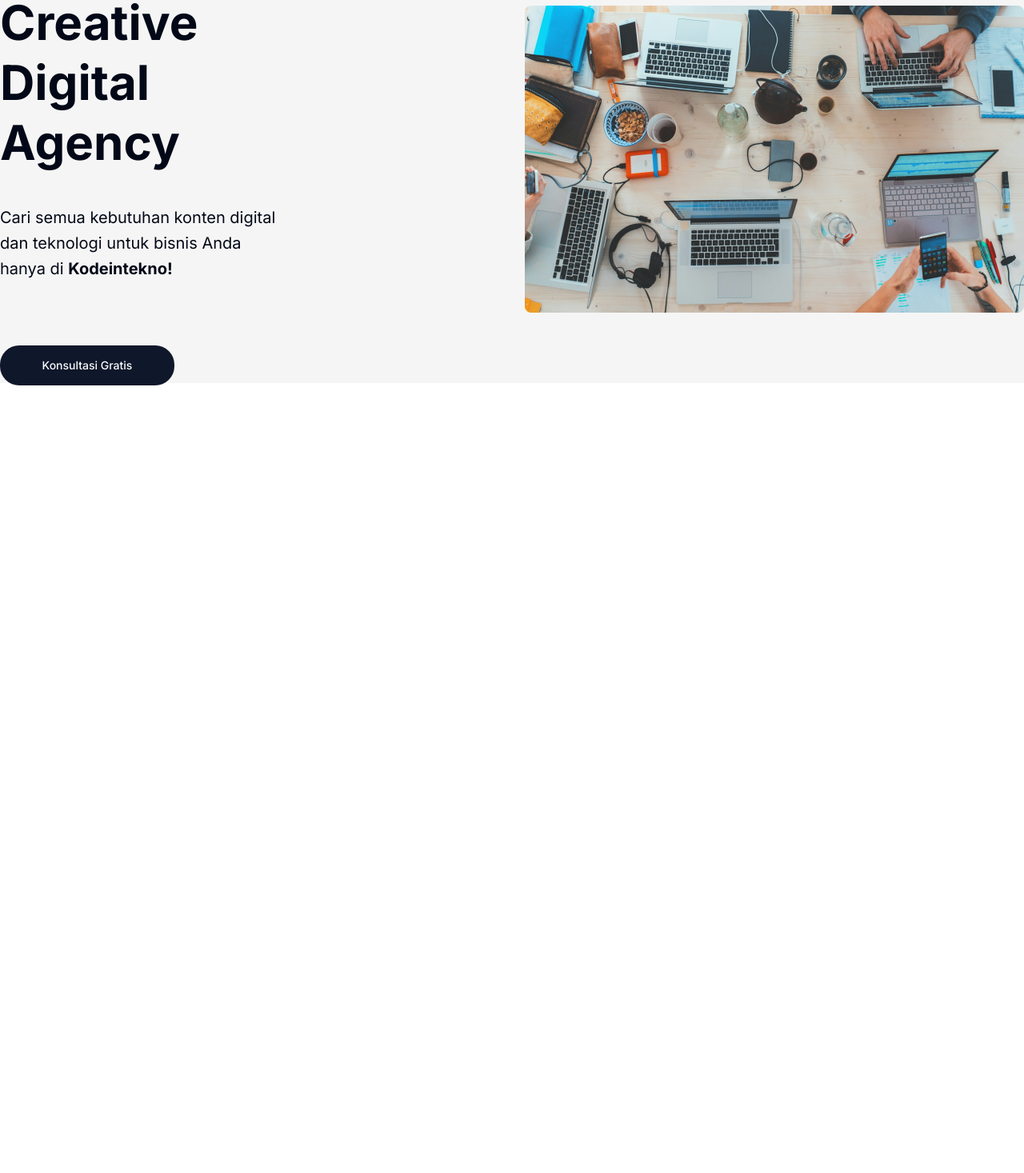
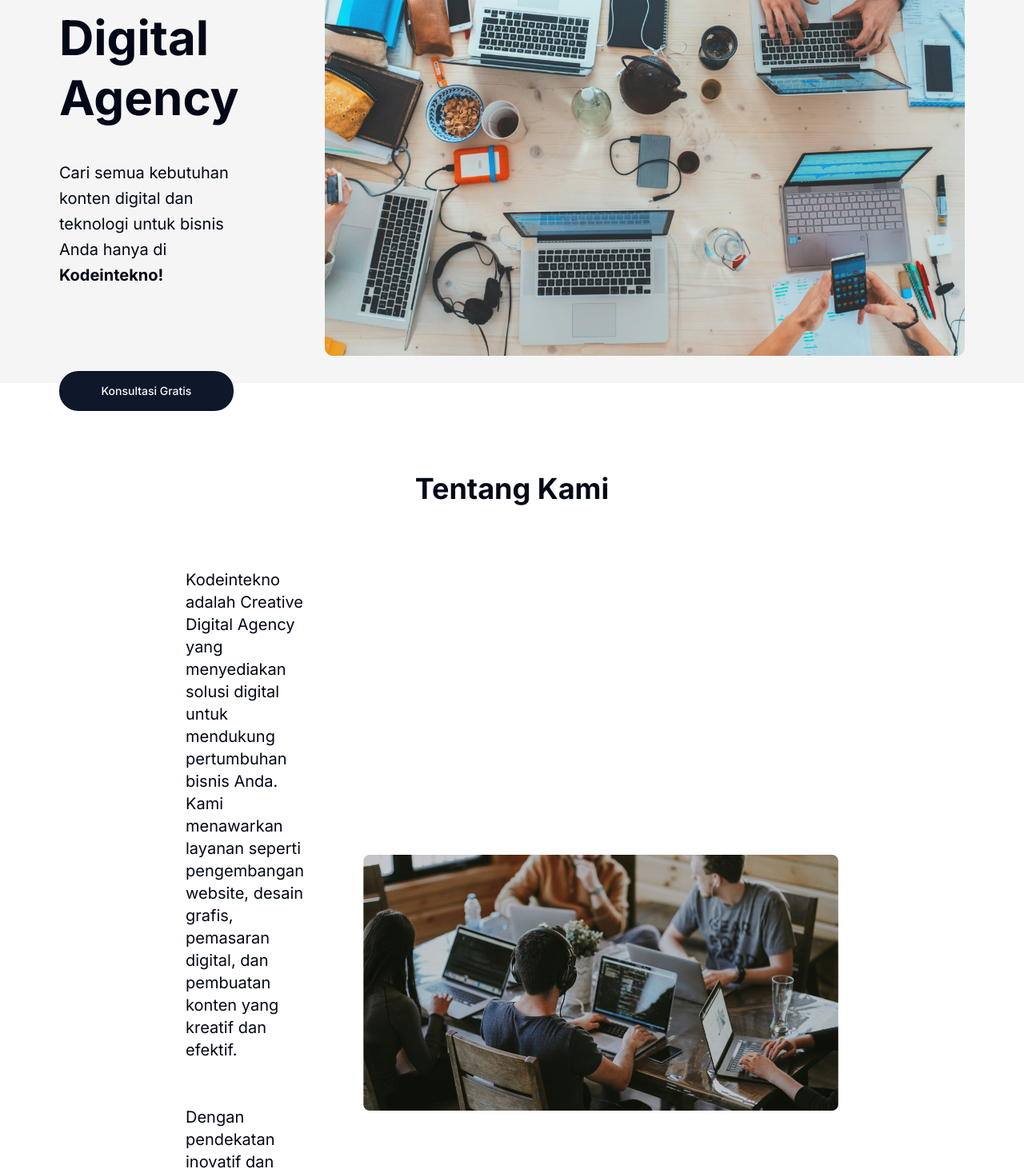
Before and after one commit to kodeintekno/web-kodeintekno, a Next.js app: page / in a window 1280 px wide. Shown: the part 145-1612 px from the top of the page at 80% size. Before the commit the page ends 800 px from the top, so only its background shows below. Built offline with nearby package versions, Linux system fonts and the light colour scheme.

Commit message:
push about

```diff
--- a/src/app/page.tsx
+++ b/src/app/page.tsx
@@ -1,3 +1,4 @@
+import About from "@/components/About";
 import Hero from "@/components/Hero";
 import Navbar from "@/components/Navbar";
 
@@ -6,6 +7,7 @@ export default function Home() {
     <>
       <Navbar />
       <Hero />
+      <About />
     </>
   );
 }
--- /dev/null
+++ b/src/components/About.tsx
@@ -0,0 +1,39 @@
+import { aboutImg } from "@/assets";
+import Image from "next/image";
+
+const About = () => {
+  return (
+    <>
+      <div className="h-auto md:h-[57vh] p-4 md:p-8">
+        <h1 className="text-3xl md:text-4xl font-bold flex justify-center my-12 md:my-20">
+          Tentang Kami
+        </h1>
+        <div className="flex flex-col lg:flex-row mx-4 md:mx-12 lg:mx-[200px] mt-8 md:mt-12 items-center gap-8 lg:gap-0">
+          {/* Konten Teks */}
+          <div className="flex flex-col gap-6 md:gap-10 lg:gap-14 text-center lg:text-left">
+            <p className="text-base md:text-lg lg:text-xl max-w-full md:max-w-[80%] lg:max-w-[70%] mx-auto lg:mx-0">
+              Kodeintekno adalah Creative Digital Agency yang menyediakan solusi
+              digital untuk mendukung pertumbuhan bisnis Anda. Kami menawarkan
+              layanan seperti pengembangan website, desain grafis, pemasaran
+              digital, dan pembuatan konten yang kreatif dan efektif.
+            </p>
+            <p className="text-base md:text-lg lg:text-xl max-w-full md:max-w-[80%] lg:max-w-[70%] mx-auto lg:mx-0">
+              Dengan pendekatan inovatif dan teknologi terbaru, Kodeintekno
+              membantu Anda mencapai tujuan bisnis melalui solusi digital yang
+              tepat dan terintegrasi.
+            </p>
+          </div>
+
+          {/* Gambar */}
+          <Image
+            className="w-[300px] md:w-[450px] lg:w-[594px] h-auto mx-auto lg:mx-0 order-first lg:order-last"
+            src={aboutImg}
+            alt="error gambar tidak bisa digunakan"
+          />
+        </div>
+      </div>
+    </>
+  );
+};
+
+export default About;
--- a/src/components/Hero.tsx
+++ b/src/components/Hero.tsx
@@ -5,21 +5,24 @@ import { Button } from "./ui/button";
 const Hero = () => {
   return (
     <>
-      <div className="flex justify-center items-center bg-[#F5F5F5] h-[70vh]">
-        <div className="flex flex-col gap-10">
-          <h1 className="font-bold text-6xl w-[50%] leading-tight">
+      <div className="flex flex-col-reverse lg:flex-row justify-center items-center bg-[#F5F5F5] h-auto lg:h-[70vh] lg:px-[200px]">
+        {/* Konten Teks */}
+        <div className="flex flex-col gap-6 md:gap-8 lg:gap-10 items-center lg:items-start text-center lg:text-left">
+          <h1 className="font-bold text-3xl mt-10 md:text-4xl lg:text-6xl w-[65%] md:w-[55%] lg:w-[65%] leading-snug md:leading-relaxed lg:leading-tight">
             Profesional Creative Digital Agency
           </h1>
-          <p className="text-xl w-[55%] leading-8 pb-10">
+          <p className="text-base md:text-lg lg:text-xl w-[60%] md:w-[70%] lg:w-[65%] leading-7 lg:leading-8 mb-16">
             Cari semua kebutuhan konten digital dan teknologi untuk bisnis Anda
             hanya di <span className="font-bold">Kodeintekno!</span>
           </p>
-          <Button className="rounded-3xl w-[218px] h-[50px]">
+          <Button className="rounded-3xl w-[160px] md:w-[190px] lg:w-[218px] h-[40px] md:h-[45px] lg:h-[50px] mb-16">
             Konsultasi Gratis
           </Button>
         </div>
+
+        {/* Gambar */}
         <Image
-          className="w-[624px] h-[384px]"
+          className="w-[420px] md:w-[800px] lg:w-[800px] h-auto mt-6 lg:mt-0"
           src={heroImg}
           alt="error gambar tidak bisa digunakan"
         />
```
